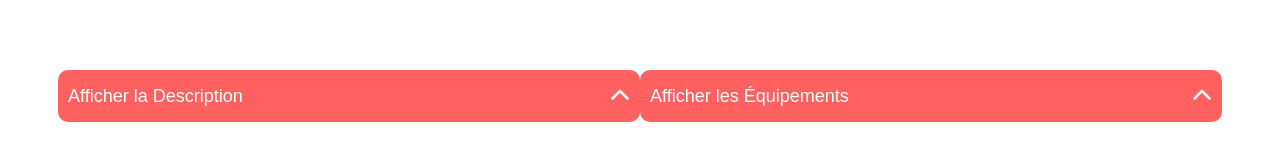
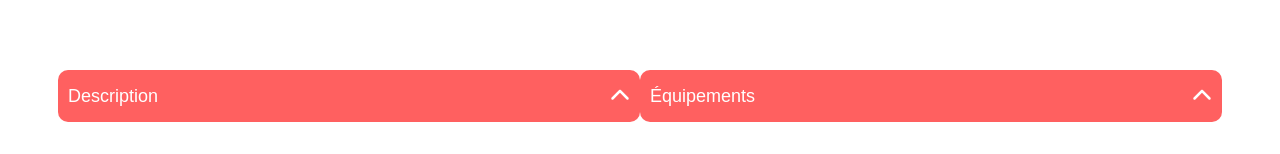
Before and after one commit to zino59950/projet-8, a React (Create React App) app: page /location/0979876d in a window 1280 px wide. Shown: the part 798-952 px from the top of the page. Built offline with nearby package versions, Linux system fonts and the light colour scheme.

Commit message:
commentaire 3

```diff
--- a/src/components/DescriptionEquipement.js
+++ b/src/components/DescriptionEquipement.js
@@ -34,7 +34,7 @@ const DescriptionEquipement = ({ description, equipments }) => {
         {/* Bouton pour activer/désactiver la collapsible description */}
         <button className={`toggle-button ${descriptionCollapsed ? '' : 'open'}`} onClick={toggleDescriptionCollapse}>
           {/* Texte du bouton avec un espace pour le chevron */}
-          {descriptionCollapsed ? 'Afficher la Description' : 'Masquer la Description'}
+          {descriptionCollapsed ? 'Description' : 'Description'}
 
           {/* Icône du chevron avec une classe pour l'animation de rotation */}
           <FontAwesomeIcon
@@ -57,7 +57,7 @@ const DescriptionEquipement = ({ description, equipments }) => {
         {/* Bouton pour activer/désactiver la collapsible équipement */}
         <button className={`toggle-button ${equipementCollapsed ? '' : 'open'}`} onClick={toggleEquipementCollapse}>
           {/* Texte du bouton avec un espace pour le chevron */}
-          {equipementCollapsed ? 'Afficher les Équipements' : 'Masquer les Équipements'}
+          {equipementCollapsed ? 'Équipements' : 'Équipements'}
 
           {/* Icône du chevron avec une classe pour l'animation de rotation */}
           <FontAwesomeIcon
```
